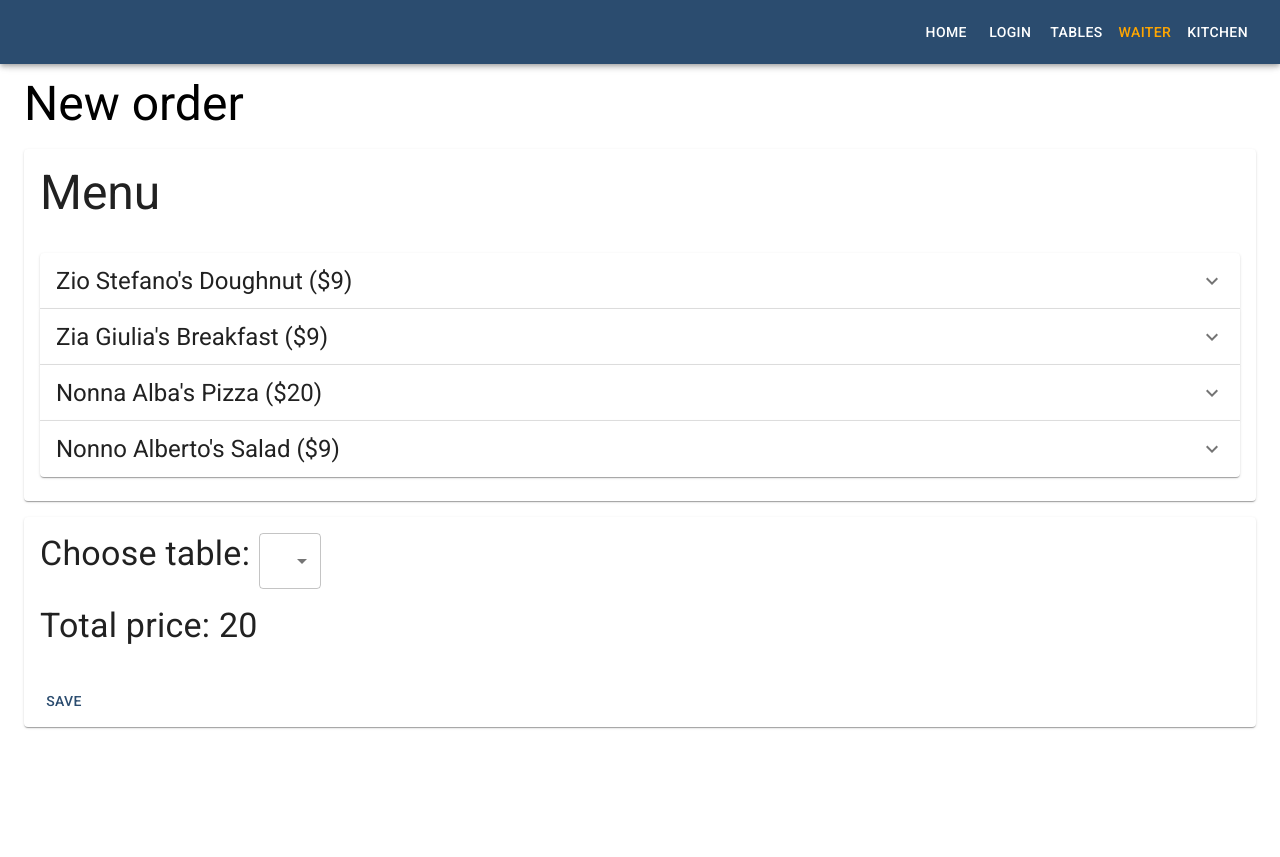
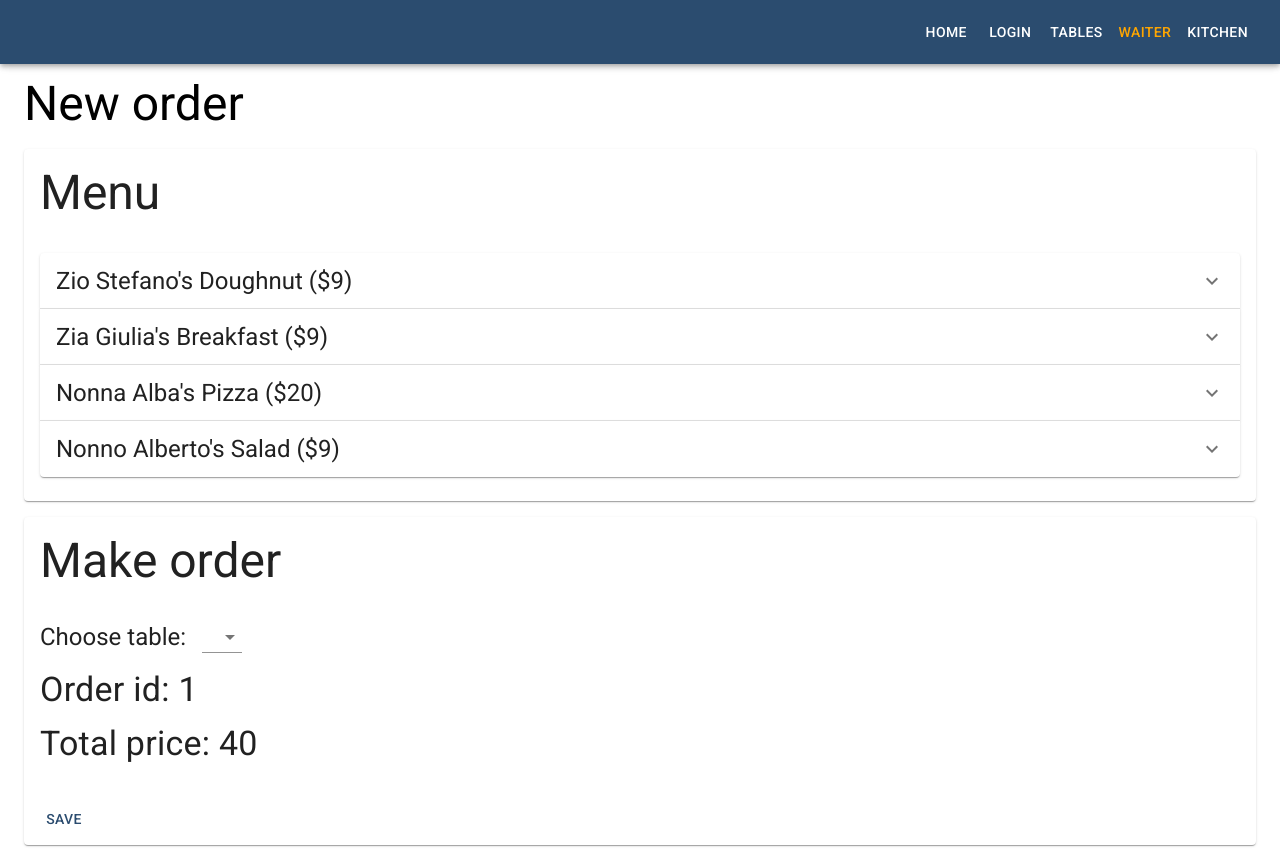
Before and after one commit to doforever/pizzeria-portal, a React (Create React App) app: page /panel/waiter/order/new in a window 1280 px wide. Before the commit the page ends 800 px from the top, so only its background shows below. Built offline with nearby package versions, Linux system fonts and the light colour scheme.

Commit message:
Prepare mock OrderSummary

```diff
--- a/src/components/features/Menu/Menu.js
+++ b/src/components/features/Menu/Menu.js
@@ -12,7 +12,7 @@ const Menu = () => {
     <Card>
       <CardHeader
         title="Menu"
-        titleTypographyProps={{variant: 'h3'}}
+        titleTypographyProps={{component: 'h2', variant: 'h3'}}
       />
       <CardContent>
         {products.map(product => (
--- a/src/components/features/OrderSummary/OrderSummary.js
+++ b/src/components/features/OrderSummary/OrderSummary.js
@@ -1,13 +1,17 @@
 import React from 'react';
+import order from '../../../data/order.json';
 
 import Typography from '@material-ui/core/Typography';
-
+import Paper from '@material-ui/core/Paper';
 
 const OrderSummary = () => {
-  const calculatePrice = () => (20);
+  const {totalPrice, id, table, products} = order;
 
   return (
-    <Typography variant="h4" gutterBottom>Total price: {calculatePrice()}</Typography>
+    <div>
+      <Typography variant="h4" gutterBottom>Order id: {id}</Typography>
+      <Typography variant="h4" gutterBottom>Total price: {totalPrice}</Typography>
+    </div>
   );
 };
 
--- a/src/components/views/NewOrder/NewOrder.js
+++ b/src/components/views/NewOrder/NewOrder.js
@@ -29,13 +29,19 @@ const NewOrder = () => {
         </Grid>
         <Grid item>
           <Card>
+            <CardHeader
+              title="Make order"
+              titleTypographyProps={{component:'h2', variant: 'h3'}}
+            />
             <CardContent>
               <Grid container direction="column" spacing={2}>
+                <Grid item container spacing={2}>
                   <Grid item>
-                  <Typography variant="h4" display="inline">Choose table: </Typography>
+                    <Typography component="h3" variant="h5" display="inline">Choose table: </Typography>
+                  </Grid>
+                  <Grid item>
                     <FormControl>
                       <Select
-                      variant="outlined"
                         id="table-nbr"
                         defaultValue=""
                       >
@@ -47,6 +53,7 @@ const NewOrder = () => {
                         <MenuItem value={3}>3</MenuItem>
                       </Select>
                     </FormControl>
+                  </Grid>
                 </Grid>
                 <Grid item>
                   <OrderSummary />
--- a/src/data/order.json
+++ b/src/data/order.json
@@ -1,4 +1,4 @@
-[
+
 {
   "table": 1,
   "totalPrice": 40,
@@ -39,4 +39,3 @@
   ],
   "id": 1
 }
-]
```
Lines whose indentation alone changed are shown as unchanged.
